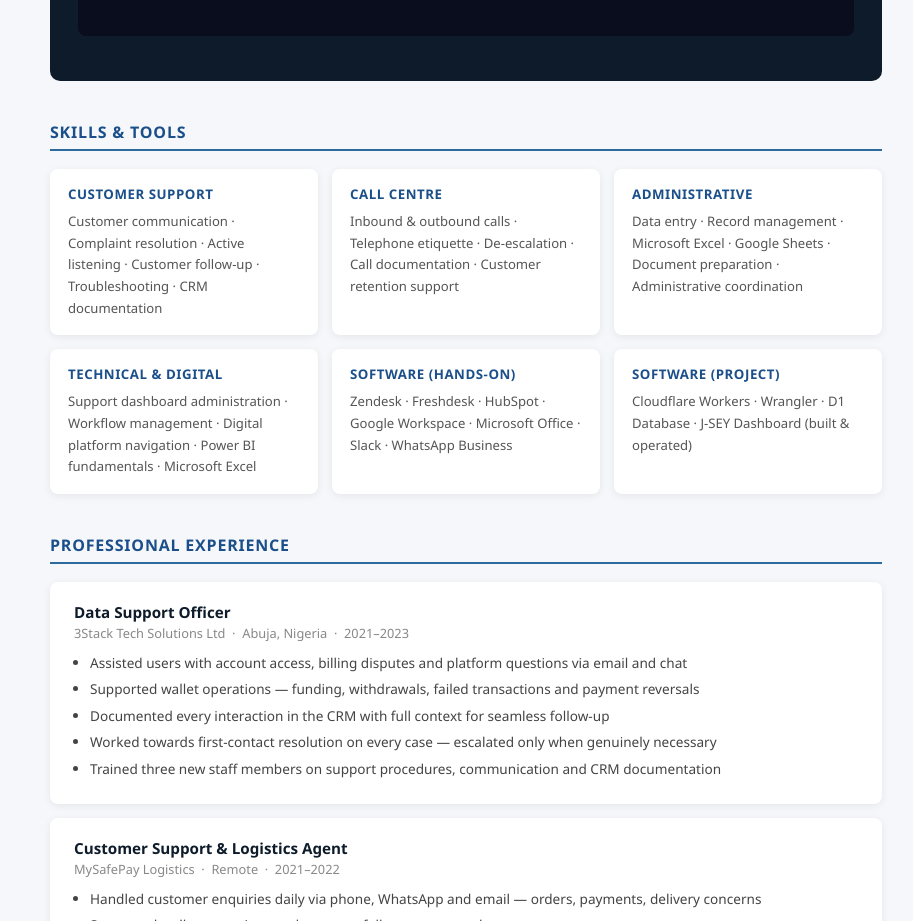
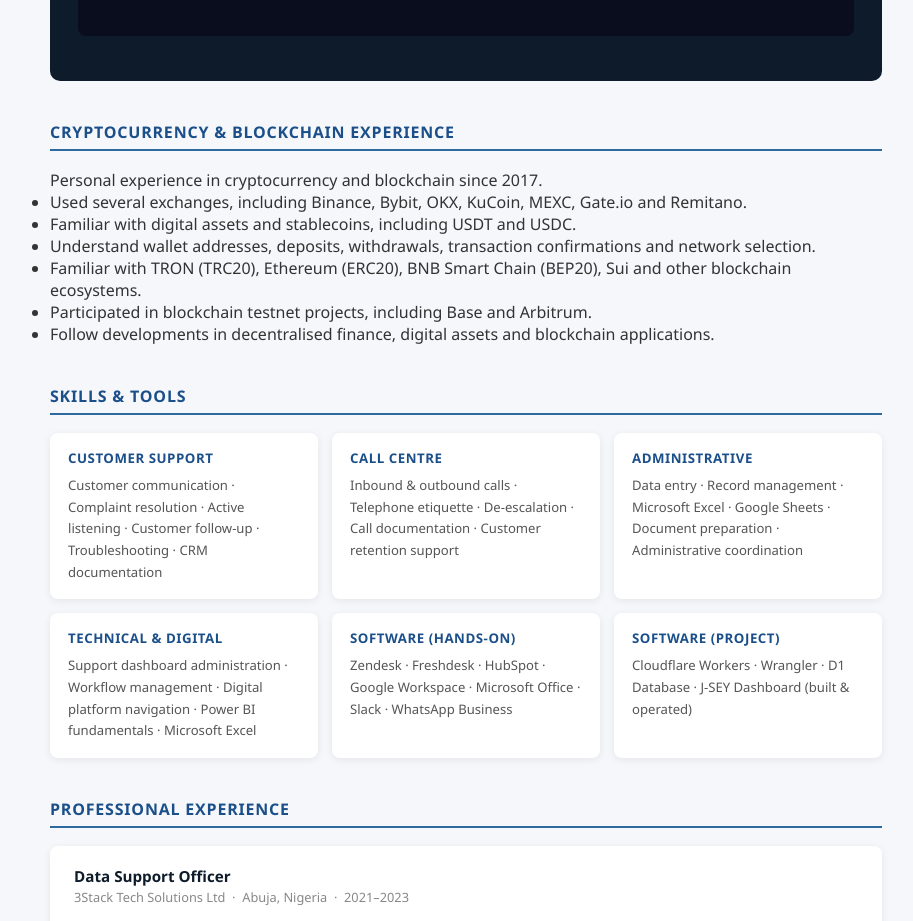
Before and after one commit to johncrossu/johncrossu.github.io, a plain HTML site: page index.html in a window 1280 px wide. Shown: the part 4200-5121 px from the top of the page, without its empty margins (174-1087 px from the left). Drawn offline with Linux system fonts and the light colour scheme.

Commit message:
Add crypto and blockchain experience section

```diff
--- a/index.html
+++ b/index.html
@@ -226,6 +226,18 @@ Enugu, Nigeria &nbsp;·&nbsp; <a href="mailto:johncrossugwuegede@gmail.com">john
 <img src="dashboard.jpg" alt="J-SEY dashboard screenshot" style="width:100%;border-radius:8px;margin:12px 0">
 </div>
 </section>
+<section id="crypto-experience">
+<h2>Cryptocurrency &amp; Blockchain Experience</h2>
+<p>Personal experience in cryptocurrency and blockchain since 2017.</p>
+<ul>
+<li>Used several exchanges, including Binance, Bybit, OKX, KuCoin, MEXC, Gate.io and Remitano.</li>
+<li>Familiar with digital assets and stablecoins, including USDT and USDC.</li>
+<li>Understand wallet addresses, deposits, withdrawals, transaction confirmations and network selection.</li>
+<li>Familiar with TRON (TRC20), Ethereum (ERC20), BNB Smart Chain (BEP20), Sui and other blockchain ecosystems.</li>
+<li>Participated in blockchain testnet projects, including Base and Arbitrum.</li>
+<li>Follow developments in decentralised finance, digital assets and blockchain applications.</li>
+</ul>
+</section>
 <section id="skills">
 <h2>Skills &amp; Tools</h2>
 <div class="skills-grid">
```
